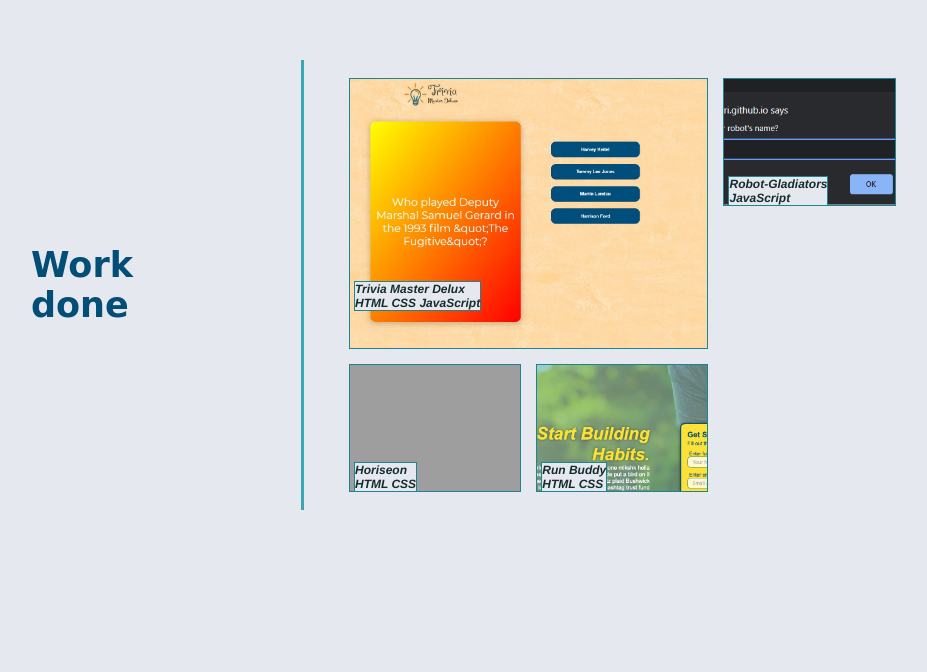
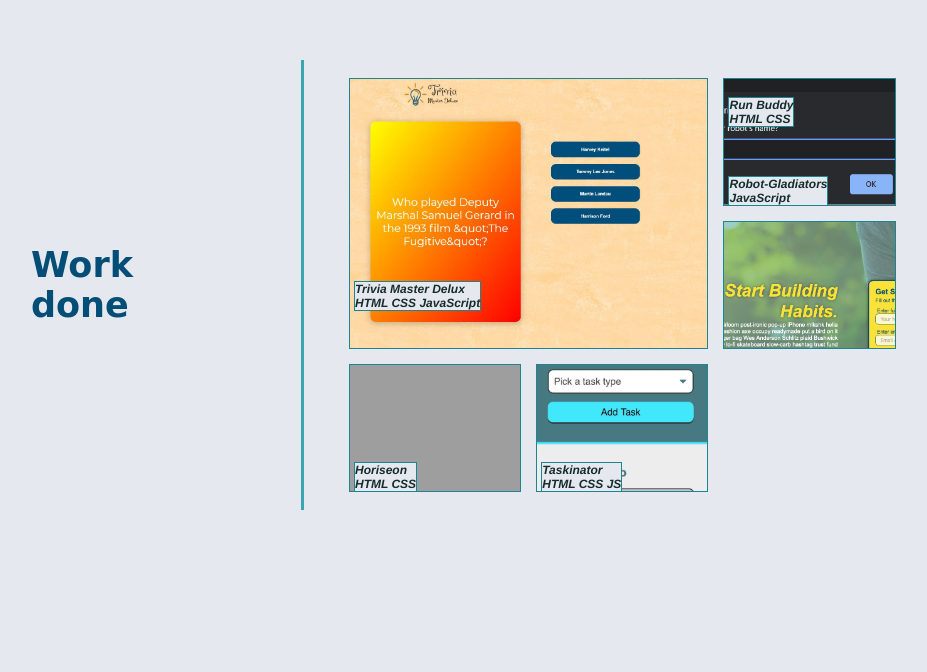
Before and after one commit to rrayachhetri/Portfolio, a plain HTML site: page index.html in a window 1280 px wide. Shown: the part 767-1439 px from the top of the page, without its empty margins (109-1036 px from the left). Drawn offline with Linux system fonts and the light colour scheme; grey boxes are pictures that could not be loaded.

Commit message:
all good

```diff
--- a/assets/css/style.css
+++ b/assets/css/style.css
@@ -213,11 +213,20 @@ figcaption{
   }
 
 .Work4 {
-    grid-row-start: 4;
-    grid-row-end: 5;
-    position: relative;
+   grid-column-start: 3;
+  grid-column-end: 4;
+  grid-row-start: 3;
+  grid-row-end: 4;
 }
 
+.Work5 {
+  grid-column-start:2 ;
+  grid-column-end:3;
+  grid-row-start: 4;
+  grid-row-end: 5;
+  position: relative;
+
+  }
 /*About section style*/
 .step3 {
     border-right: 3px solid #39a6b2;
--- a/index.html
+++ b/index.html
@@ -99,6 +99,13 @@
                         <figcaption>Run Buddy</br>HTML CSS</figcaption>
                     </a>
                 </figure>
+
+                <figure class="Work5">
+                    <a href="https://rrayachhetri.github.io/Taskinator/">
+                        <img src="./assets/images/task.jpg" class="img" alt="Taskinator Website">
+                        <figcaption>Taskinator</br>HTML CSS JS</figcaption>
+                    </a>
+                </figure>
                 </div>
             </div>
         </div>
```
Also changed, not shown: assets/images/task.jpg (added).
